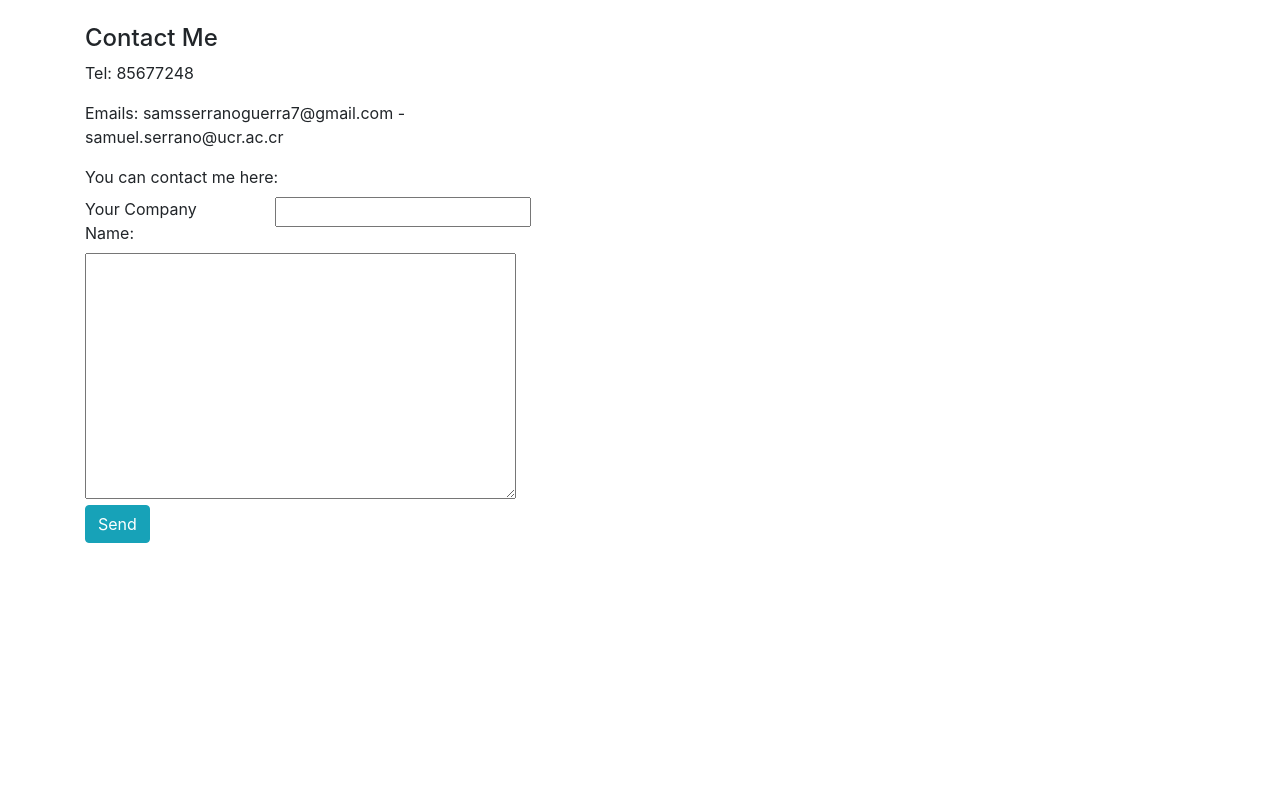
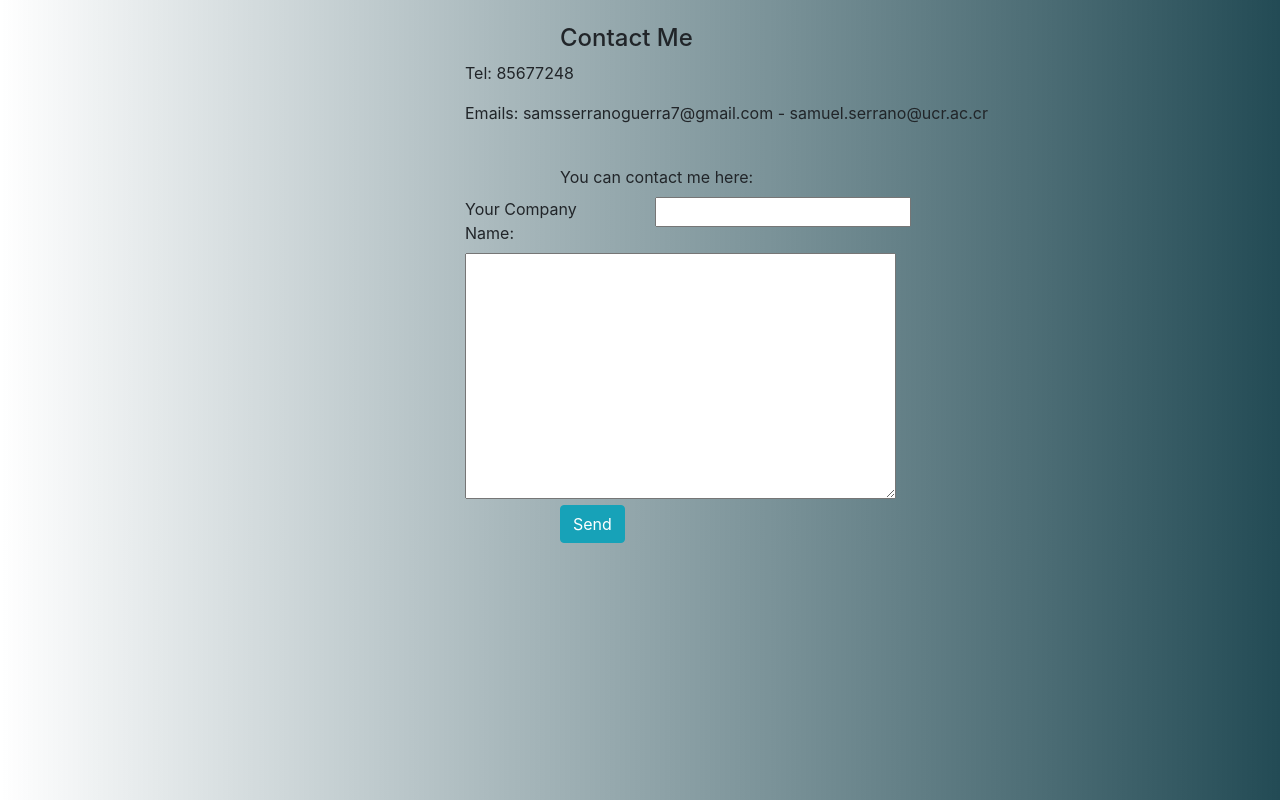
Before and after one commit to SamSerra7/CV, a plain HTML site: page contact.html in a window 1280 px wide. Drawn offline with nearby package versions, Linux system fonts and the light colour scheme.

Commit message:
Add files via upload

```diff
--- a/contact.html
+++ b/contact.html
@@ -12,6 +12,14 @@
         <script src="https://code.jquery.com/jquery-3.4.1.slim.min.js" integrity="sha384-J6qa4849blE2+poT4WnyKhv5vZF5SrPo0iEjwBvKU7imGFAV0wwj1yYfoRSJoZ+n" crossorigin="anonymous"></script>
         <script src="https://cdn.jsdelivr.net/npm/popper.js@1.16.0/dist/umd/popper.min.js" integrity="sha384-Q6E9RHvbIyZFJoft+2mJbHaEWldlvI9IOYy5n3zV9zzTtmI3UksdQRVvoxMfooAo" crossorigin="anonymous"></script>
         <script src="https://stackpath.bootstrapcdn.com/bootstrap/4.4.1/js/bootstrap.min.js" integrity="sha384-wfSDF2E50Y2D1uUdj0O3uMBJnjuUD4Ih7YwaYd1iqfktj0Uod8GCExl3Og8ifwB6" crossorigin="anonymous"></script>
+
+        <style>
+            body{
+                background-image: linear-gradient(to right, rgba(255,0,0,0), rgb(35, 75, 85));
+            }
+        </style>
+
+
     </head>
     <body>
 
@@ -20,10 +28,17 @@
         <div class="container">
 
             <div class="row">
+                <div class="col-5"></div>
+                <div class="col-5">
+                    <h4 >Contact Me</h4>
+                </div>
+            </div>
 
-                <div class="col-5">
 
-                    <h4>Contact Me</h4>
+            <div class="row">
+                <div class="col-4"></div>
+                <div class="col-7">
+
                     <p>Tel: 85677248</p>
                     <p>Emails: samsserranoguerra7@gmail.com - samuel.serrano@ucr.ac.cr</p>
 
@@ -31,11 +46,13 @@
 
             </div>
 
+            <br>
 
             <form action="mailto:samsserranoguerra7@gmail.com" enctype="text/plain">
 
 
                 <div class="row">
+                    <div class="col-5"></div>
                     <div class="col-3">
                         <Label>You can contact me here:</Label>
                     </div>
@@ -43,6 +60,7 @@
                 </div>
 
                 <div class="row">
+                    <div class="col-4"></div>
                     <div class="col-2">
                         <Label>Your Company Name:</Label>
                     </div>
@@ -53,12 +71,14 @@
 
 
                 <div class="row">
+                    <div class="col-4"></div>
                     <div class="col-5" class="form-group">
                         <textarea name="message" rows="10" cols="40"></textarea>
                     </div>
                 </div>
 
                 <div class="row">
+                    <div class="col-5"></div>
                     <div class="col-5">
                         <input type="submit" id="submit" name="submit" value="Send" class="btn btn-info">
                     </div>
```
Also changed, not shown: index.html (+12 -0 lines). Lines whose indentation alone changed are shown as unchanged.
